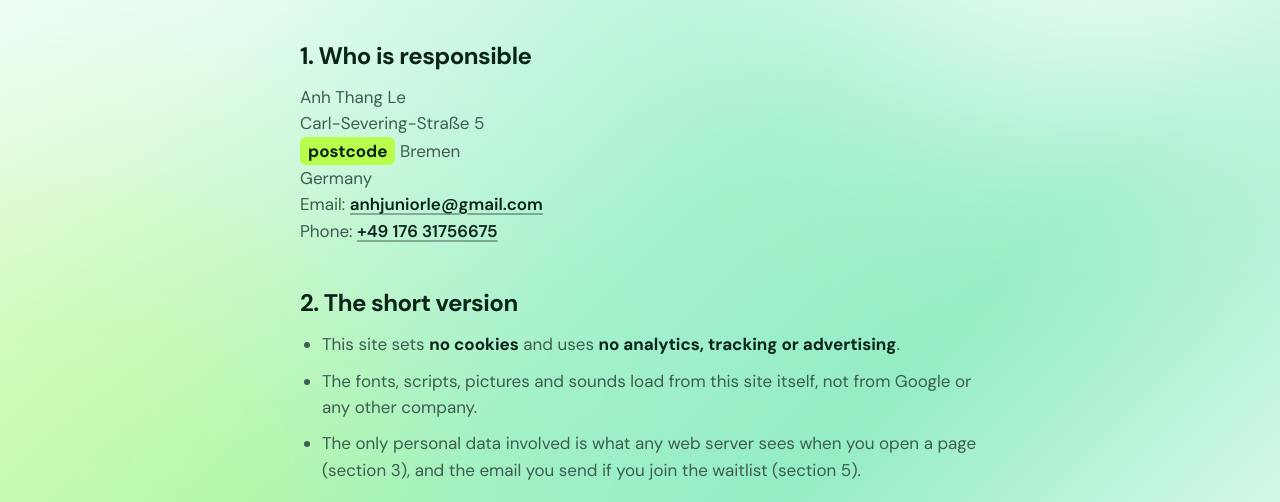
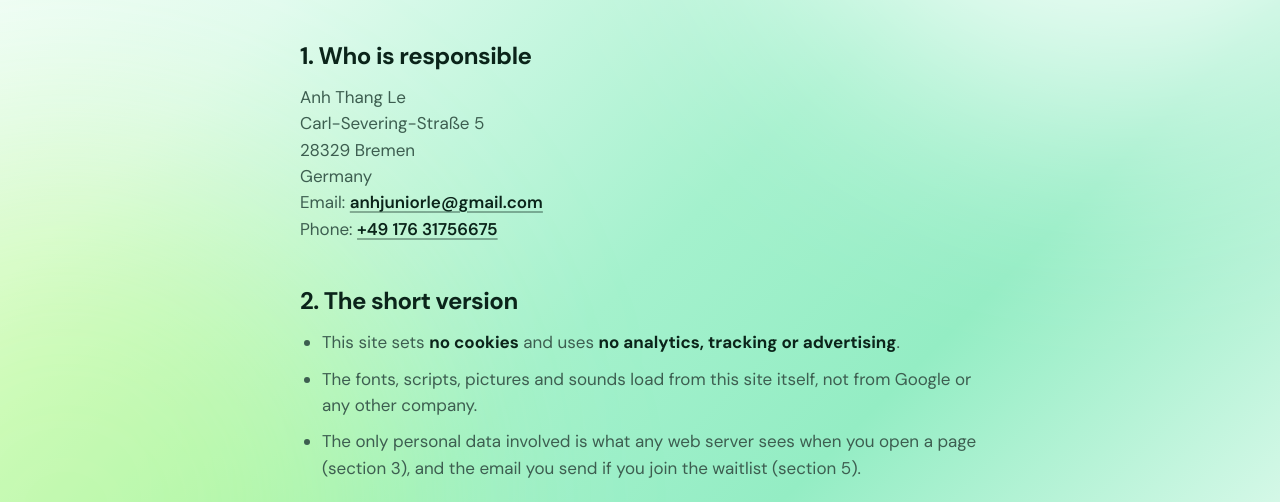
Before and after one commit to thanglee1803-coder/bursey-site, a plain HTML site: page datenschutz.html in a window 1280 px wide. Shown: the part 298-800 px from the top of the page. Drawn offline with Linux system fonts and the light colour scheme.

Commit message:
Update site
Co-Authored-By: Claude Opus 5.5 <noreply@anthropic.com>

```diff
--- a/datenschutz.html
+++ b/datenschutz.html
@@ -25,7 +25,7 @@
     <p class="legal__intro">This page explains which personal data this website processes, why, and what your rights are (Datenschutzerklärung under the GDPR).</p>
 
     <h2>1. Who is responsible</h2>
-    <p>Anh Thang Le<br>Carl-Severing-Straße 5<br><span class="todo">postcode</span> Bremen<br>Germany<br>Email: <a class="link" href="mailto:anhjuniorle@gmail.com">anhjuniorle@gmail.com</a><br>Phone: <a class="link" href="tel:+4917631756675">+49 176 31756675</a></p>
+    <p>Anh Thang Le<br>Carl-Severing-Straße 5<br>28329 Bremen<br>Germany<br>Email: <a class="link" href="mailto:anhjuniorle@gmail.com">anhjuniorle@gmail.com</a><br>Phone: <a class="link" href="tel:+4917631756675">+49 176 31756675</a></p>
 
     <h2>2. The short version</h2>
     <ul>
```
Also changed, not shown: impressum.html (+1 -1 lines).
